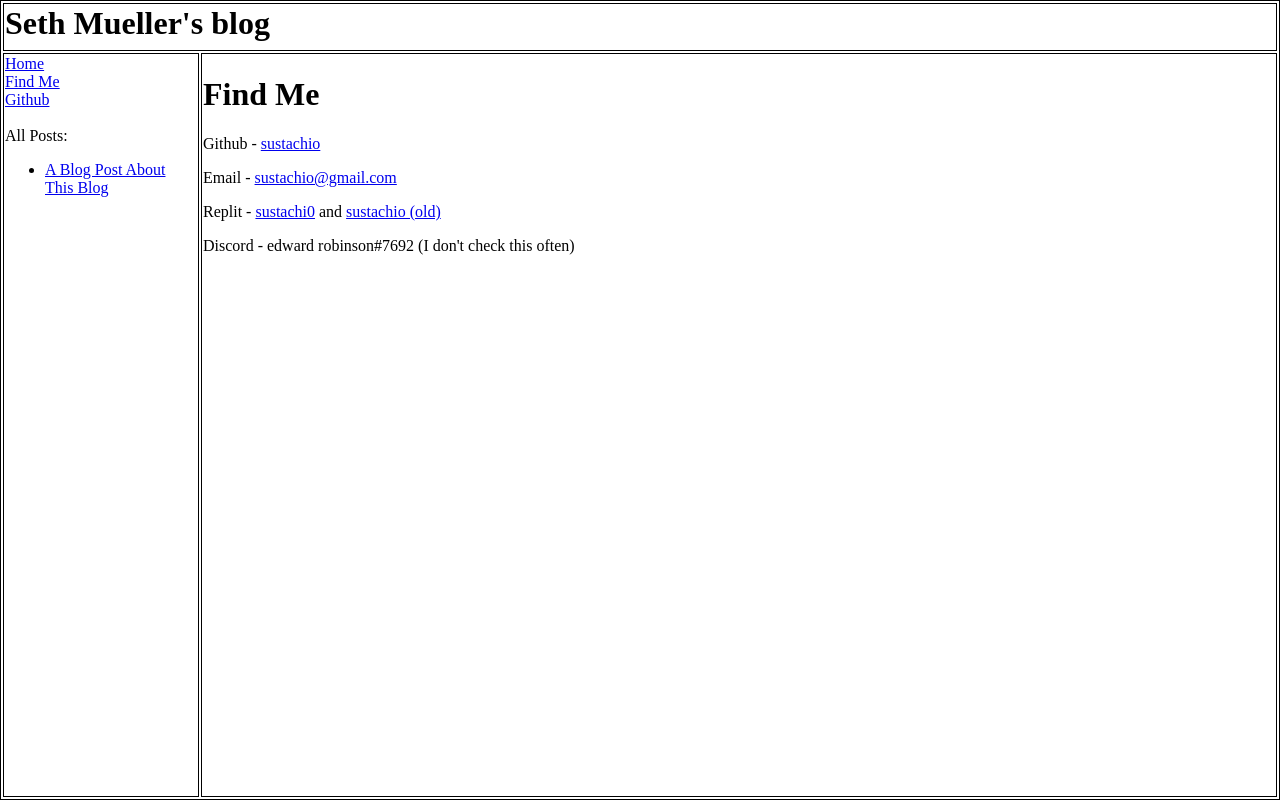
After one commit to sustachio/blog, a Flask app: page /findme in a window 1280 px wide. The commit adds this page. Run offline with Flask 2, Linux system fonts and the light colour scheme.

Commit message:
Feature: add find me page

```diff
--- a/main.py
+++ b/main.py
@@ -22,6 +22,9 @@ def page_not_found(e):
 def about():
     return "under construction"
 
+@app.route("/findme")
+def find_me():
+    return render_template("find me.html", posts=db.get_posts())
 
 @app.route("/post/<int:post_id>")
 def post(post_id):
--- /dev/null
+++ b/templates/find me.html
@@ -0,0 +1,15 @@
+{% extends "index.html" %}
+{% block content %}
+
+<h1>Find Me</h1>
+
+<p>Github - <a href="https://github.com/sustachio" target="_blank">sustachio</a></p>
+<p>Email - <a href="mailto: sustachio@gmail.com">sustachio@gmail.com</a></p>
+<p>Replit -
+    <a href="https://replit.com/@sustachi0" target="_blank">sustachi0</a>
+    and
+    <a href="https://replit.com/@sustachio" target="_blank">sustachio (old)</a>
+</p>
+<p>Discord - edward robinson#7692 (I don't check this often)</p>
+
+{% endblock %}
--- a/templates/index.html
+++ b/templates/index.html
@@ -15,7 +15,10 @@
         <tr>
             <td id="page-list">
                 <a href="{{ url_for('home') }}">Home</a><br>
+                <a href="{{ url_for('find_me') }}">Find Me</a><br>
+
                 <a href="https://github.com/sustachio/blog">Github</a>
+
                 <br><br>
                 All Posts:
                 <ul>
```
Also changed, not shown: database.db.
